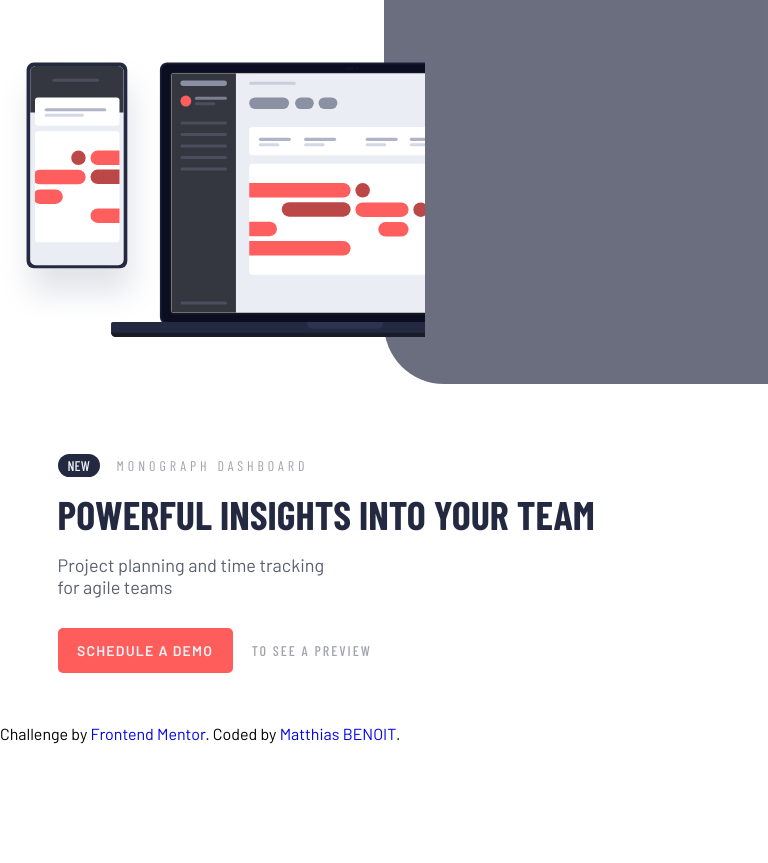
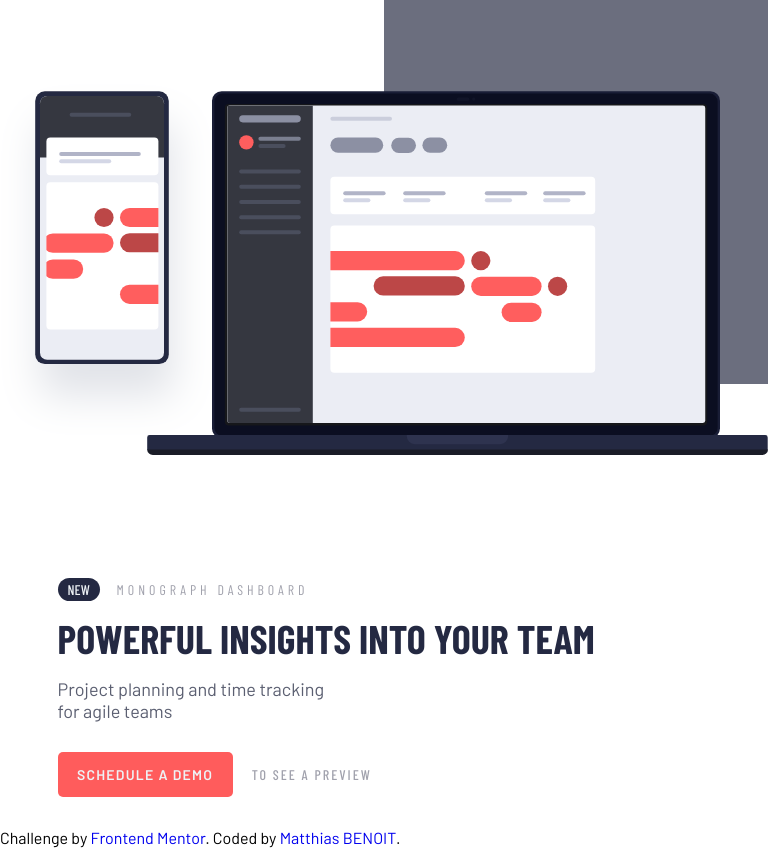
Before and after one commit to Matth-Ben/Project-tracking-intro-component-master, a website: page index.html in a window 768 px wide. Shown: the part 56-919 px from the top of the page. Before the commit the page ends 815 px from the top, so only its background shows below. Drawn offline with nearby package versions, Linux system fonts and the light colour scheme; a web font is replaced by a local one.

Commit message:
Correction css responsive

```diff
--- a/assets/scss/_content.scss
+++ b/assets/scss/_content.scss
@@ -73,14 +73,38 @@
   }
 }
 
-@media screen and (min-width: 1080px) {
+@media screen and (min-width: 768px) {
   .content--flex--one,
   .content--flex--two {
     width: 50%;
   }
 }
 
-@media screen and (max-width: 1079px) {
+@media screen and (max-width: 768px) {
+  .content--flex--one,
+  .content--flex--two {
+    width: 100%;
+  }
+}
+
+@media screen and (min-width: 425px) and (max-width: 768px) {
+  .content--flex--one,
+  .content--flex--two {
+    margin: 15px auto;
+  }
+
+  .content--background--image {
+    &:before {
+      background-position: center;
+      background-size: contain;
+      max-width: 100%;
+      position: initial;
+      width: 100%;
+    }
+  }
+}
+
+@media screen and (max-width: 425px) {
   .content--flex--one,
   .content--flex--two {
     margin: 35px auto;
@@ -96,6 +120,9 @@
       background-size: cover;
     }
   }
+}
+
+@media screen and (max-width: 1079px) {
 
   #content {
     .content--block {
--- a/assets/scss/_variables.scss
+++ b/assets/scss/_variables.scss
@@ -17,7 +17,7 @@
 body {
   margin: auto;
   max-width: 1080px;
-  overflow: hidden;
+  overflow: scroll;
 }
 
 a {
@@ -52,6 +52,9 @@
     display: flex;
     flex-wrap: wrap;
   }
+}
+
+@media screen and (max-width: 768px) {
   .content--flex--resp--one {
     order: 1;
   }
```
Also changed, not shown: public/css/style.css, 1 other file.
